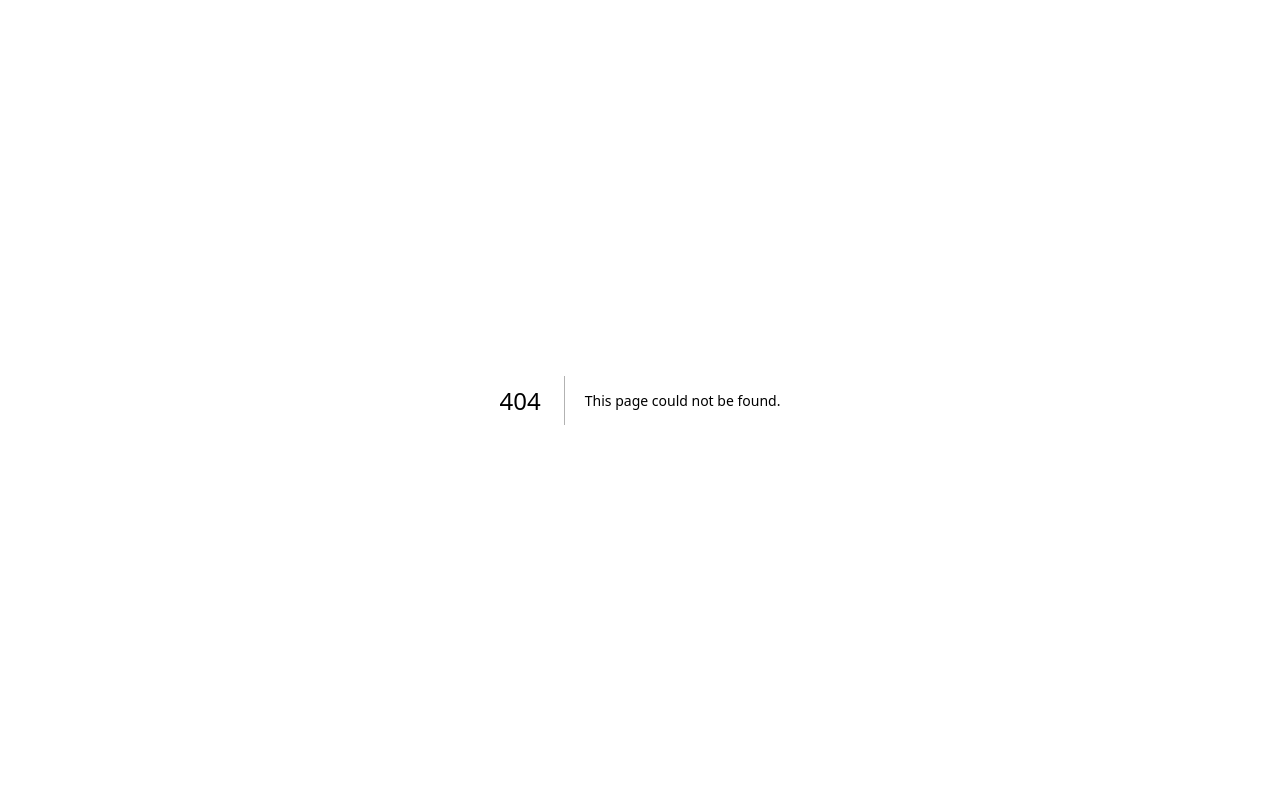
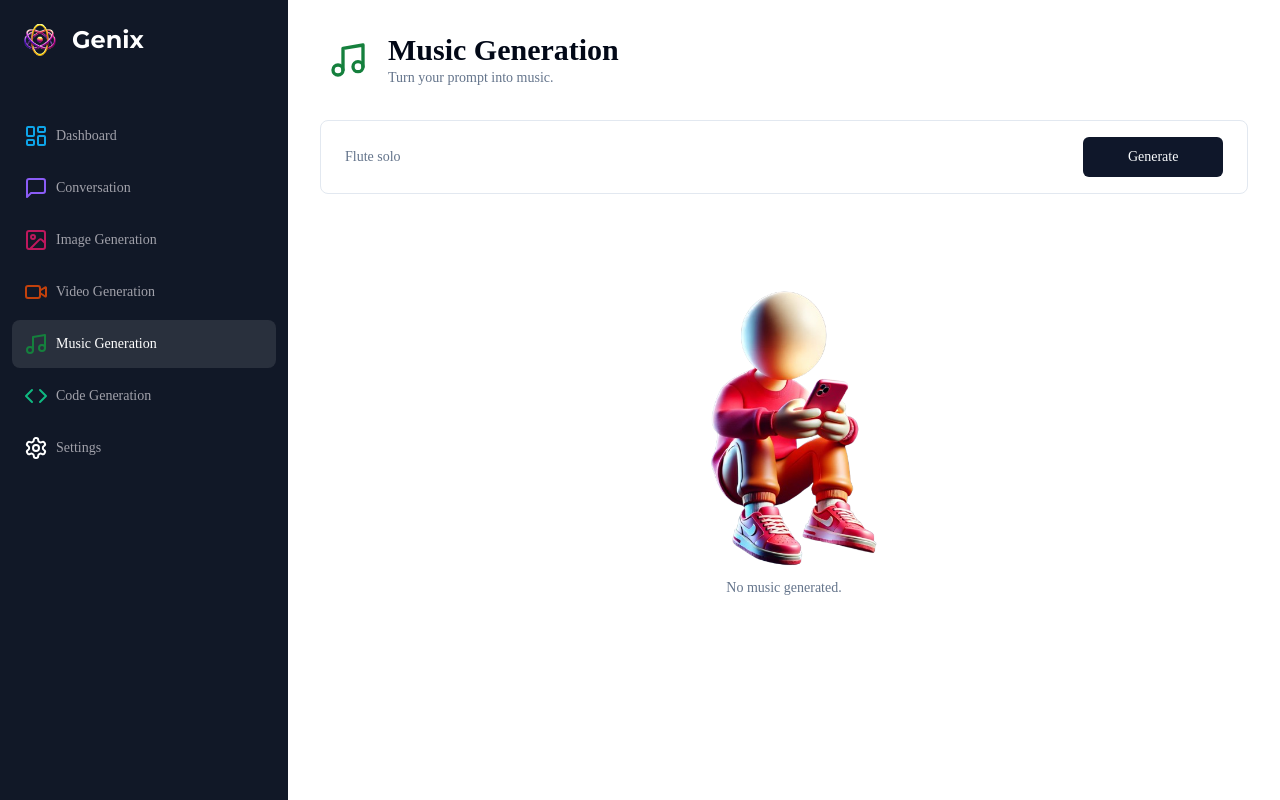
Before and after one commit to PJPhukan/AI-SAAS, a Next.js app: page /music in a window 1280 px wide. Before the commit this address had no page. Built offline with nearby package versions, Linux system fonts and the light colour scheme; a web font is replaced by a local one.

Commit message:
feat : "Image generation API completed ✨✨"

```diff
--- /dev/null
+++ b/app/(dashboard)/(routes)/music/constants.ts
@@ -0,0 +1,8 @@
+import * as z from "zod"
+
+
+export const fromSchema = z.object({
+    prompt: z.string().min(1, {
+        message: "Prompt is required"
+    })
+})
--- /dev/null
+++ b/app/(dashboard)/(routes)/music/page.tsx
@@ -0,0 +1,114 @@
+"use client";
+
+import * as z from "zod";
+import axios from "axios";
+import { useRouter } from "next/navigation";
+import React, { useState } from "react";
+import { useForm } from "react-hook-form";
+import { zodResolver } from "@hookform/resolvers/zod";
+import { MusicIcon } from "lucide-react";
+import { ChatCompletionMessageParam } from "openai/resources/index.mjs";
+import { cn } from "@/lib/utils";
+
+import Heading from "@/components/Heading";
+import { fromSchema } from "./constants";
+import { Form, FormControl, FormField, FormItem } from "@/components/ui/form";
+import { Input } from "@/components/ui/input";
+import { Button } from "@/components/ui/button";
+import Empty from "@/components/Empty";
+import Loader from "@/components/Loader";
+import UserAvatar from "@/components/UserAvatar";
+import BotAvatar from "@/components/BotAvatar";
+
+const Music = () => {
+  const router = useRouter();
+  const [music, setMusic] = useState<string>();
+  const form = useForm<z.infer<typeof fromSchema>>({
+    resolver: zodResolver(fromSchema),
+    defaultValues: {
+      prompt: "",
+    },
+  });
+
+  const isLoading = form.formState.isSubmitting;
+
+  const onSumbitForm = async (data: z.infer<typeof fromSchema>) => {
+    try {
+      setMusic(undefined);
+
+      const response = await axios.post("/api/music", data);
+console.log("GENERATED MUSIC RESPONSE :",response)
+
+      setMusic(response.data.audio);
+      form.reset();
+    } catch (error) {
+      //TODO: Open Pro model
+
+      console.log("ERROR MUSIC GENERATION API REQUEST", error);
+    } finally {
+      router.refresh(); //refresh the page
+    }
+  };
+
+  return (
+    <div>
+      <Heading
+        title="Music Generation"
+        description="Turn your prompt into music."
+        icon={MusicIcon}
+        iconColor="text-green-700"
+        bgColor="text-green-700/10"
+      />
+      <div className="px-4 lg:px-8">
+        <div>
+          <Form {...form}>
+            <form
+              onSubmit={form.handleSubmit(onSumbitForm)}
+              className=" rounded-lg border w-full p-4 px-3 md:px-6 focus-within:shadow-sm grid grid-cols-12 gap-2"
+            >
+              <FormField
+                name="prompt"
+                render={({ field }) => (
+                  <FormItem className="col-span-12 lg:col-span-10">
+                    <FormControl className="m-0 p-0">
+                      <Input
+                        placeholder="Flute solo"
+                        {...field}
+                        className="border-0 outline-none focus-visible:ring-0 focus-visible:ring-transparent "
+                        disabled={isLoading}
+                      />
+                    </FormControl>
+                  </FormItem>
+                )}
+              />
+              <Button
+                className="col-span-12 lg:col-span-2 w-full"
+                disabled={isLoading}
+              >
+                Generate
+              </Button>
+            </form>
+          </Form>
+        </div>
+        <div className="space-y-4 mt-4">
+          {isLoading && (
+            <div className="p-8 rounded-lg w-full flex items-center justify-center bg-muted">
+              <Loader />
+            </div>
+          )}
+          {!music && !isLoading && (
+            <Empty label="No music generated." />
+          )}
+
+          {music && (
+            <audio controls className="w-full mt-8">
+              <source src={music}/>
+            </audio>
+          )}
+        </div>
+      </div>
+    </div>
+  );
+};
+
+export default Music;
--- /dev/null
+++ b/app/api/music/route.ts
@@ -0,0 +1,45 @@
+import Configuration from 'openai'
+
+import Replicate from 'replicate'
+
+import { auth } from '@clerk/nextjs/server'
+
+import { NextResponse } from 'next/server'
+
+const replicate = new Replicate({
+    auth: process.env.REPLICATE_API_TOKEN
+})
+
+export async function POST(request: Request) {
+    try {
+
+        const { userId } = await auth();
+
+        const { prompt } = await request.json();
+
+        if (!userId) {
+            return new NextResponse("Unauthorized", { status: 401 })
+        }
+
+
+
+        if (!prompt) {
+            return new NextResponse("Prompt is required ", { status: 400 })
+        }
+
+
+        const response = await replicate.run("riffusion/riffusion:8cf61ea6c56afd61d8f5b9ffd14d7c216c0a93844ce2d82ac1c9ecc9c7f24e05", {
+            input: {
+                prompt_b: prompt
+            }
+        });
+        console.log(response) //TODO: Remove after the checking
+
+
+        return NextResponse.json(response);
+
+    } catch (error) {
+        console.log("Error occured while [MUSIC] ", error)
+        return new NextResponse("Internal server error", { status: 500 })
+    }
+}
--- a/package.json
+++ b/package.json
@@ -26,6 +26,7 @@
     "react-dom": "^19.0.0",
     "react-hook-form": "^7.54.2",
     "react-markdown": "^10.0.0",
+    "replicate": "^1.0.1",
     "tailwind-merge": "^3.0.1",
     "tailwindcss-animate": "^1.0.7",
     "zod": "^3.24.2"
```
Also changed, not shown: 1 other file (tests, documents, lock files or other folders).
